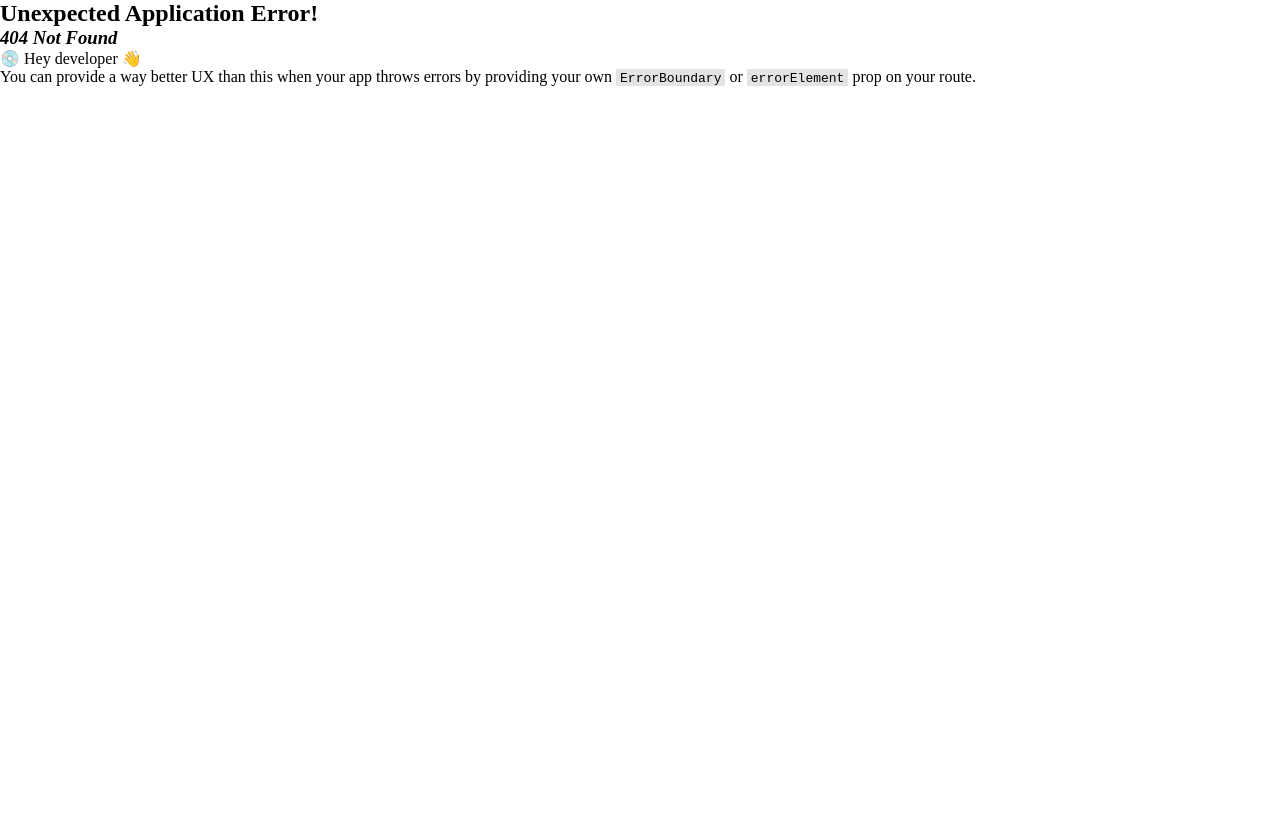
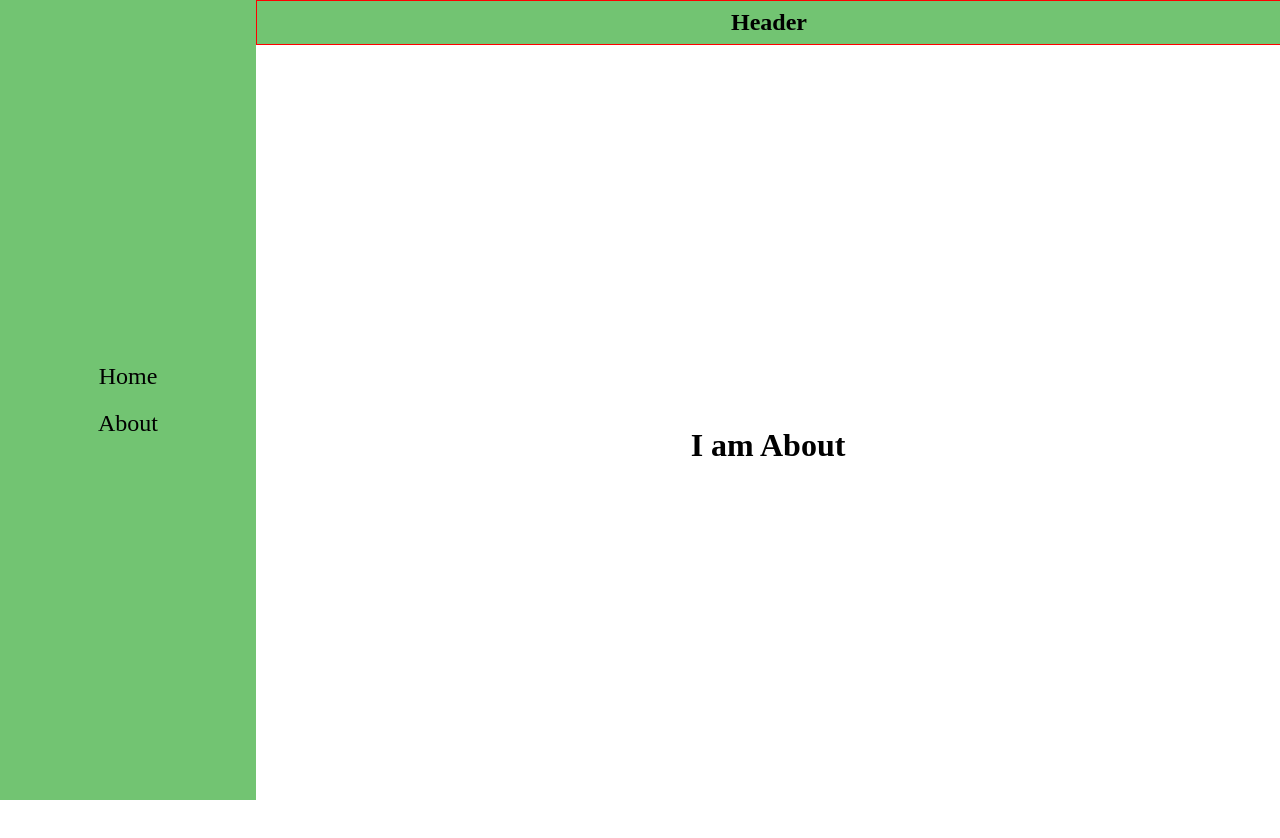
Before and after one commit to Hassan-154/codeSynce-intern-vite-practice, a React (Vite) app: page /layout/about in a window 1280 px wide. Before the commit this address had no page. Shown: the top 838 px of the page. Before the commit the page ends 800 px from the top, so only its background shows below. Built offline with nearby package versions, Linux system fonts and the light colour scheme.

Commit message:
code push

```diff
--- a/src/layout/Layout.jsx
+++ b/src/layout/Layout.jsx
@@ -1,14 +1,19 @@
-import Header from '../header/Header'
-import SideBar from '../sideBar/SideBar'
-import { Outlet } from 'react-router-dom'
+import "../style/layout.css";
+import Header from "../header/Header";
+import SideBar from "../sideBar/SideBar";
+import { Outlet } from "react-router-dom";
 function Layout() {
   return (
-    <div>
-      <Header/>
-      <SideBar/>
-      <Outlet/>
+    <div className="layout">
+      <div className="side">
+        <SideBar />
+      </div>
+      <div className="head">
+        <Header />
+        <Outlet />
+      </div>
     </div>
-  )
+  );
 }
 
-export default Layout
+export default Layout;
--- a/src/pages/About.jsx
+++ b/src/pages/About.jsx
@@ -1,7 +1,7 @@
 
 function About() {
   return (
-    <div className="left section"><h1>I am About</h1></div>
+    <div className="section"><h1>I am About</h1></div>
   )
 }
 
--- a/src/pages/Home.jsx
+++ b/src/pages/Home.jsx
@@ -1,7 +1,7 @@
 
 function Home() {
   return (
-    <div className="left section"><h1>I am Home</h1></div>
+    <div className="section"><h1>I am Home</h1></div>
   )
 }
 
--- a/src/pages/LoginPage.jsx
+++ b/src/pages/LoginPage.jsx
@@ -1,9 +1,51 @@
+import '../style/login.css'
+import { useState } from 'react'
+function LoginPage() {
 
-function LoginPage() {
+  //to keep track on user input
+  const [email, setEmail] = useState('');
+  const [pass, setPass] = useState('');
+
+  //email validation using regEx
+  const emailPattern = /^[a-zA-Z0-9.!#$%&'*+/=?^_`{|}~-]+@[a-zA-Z0-9-]+(?:\.[a-zA-Z0-9-]+)*$/;
+  const passwordPattern = /^(?=.*[A-Za-z])(?=.*\d)[A-Za-z\d]{8,}$/;
+
+  function loginUser()
+  {
+    if(emailPattern.test(email))
+    {
+      console.log("email true: ")
+    }
+    else{
+      console.log("please put a valid email: ")
+    }
+    if(passwordPattern.test(pass))
+    {
+      console.log("pass true: ")
+    }
+    else
+    {
+      console.log("please put a valid pass: ")
+    }
+  }
   return (
-    <div>
-    <h1>Login page</h1>
+    <div className="login">
+    <div className="login__content">
+    {/* heading */}
+      <h1>Login Page</h1>
+      {/* input email & password */}
+      <div className='input__field'>
+        <label>Email:</label>
+        <input onChange={ e => setEmail(e.target.value) } type='email' className='input'/>
+        <label>Password:</label>
+        <input onChange={ e => setPass(e.target.value)} type="password" className='input'/>
+      </div>
+      {/* sign in button */}
+      <div className='button__container'>
+      <button onClick={loginUser}>Sign in</button>
+      </div>
     </div>
+  </div>
   )
 }
 
--- a/src/sideBar/SideBar.jsx
+++ b/src/sideBar/SideBar.jsx
@@ -1,14 +1,29 @@
-import '../style/sideBar.css'
+import "../style/sideBar.css";
 import { Link } from "react-router-dom";
 function SideBar() {
+//array of object
+ const path  = [
+  {
+    path: 'home',
+    page: 'Home'
+  },
+  {
+    path: 'about',
+    page: 'About'
+  }
+ ]
   return (
-    <div className='sideBar'>
-    <ul>
-    <li><Link to="home" >Home</Link></li>
-    <li><Link to="about" >About</Link></li>
-    </ul>
+    <div className="sideBar">
+      {
+        path.map( pick => (
+         <ul key={pick}>
+          <li><Link to={pick.path}>{pick.page}</Link></li>
+         </ul>
+        ))
+      }
+
     </div>
-  )
+  );
 }
 
-export default SideBar
+export default SideBar;
--- a/src/style/header.css
+++ b/src/style/header.css
@@ -1,11 +1,7 @@
 .header{
-   position: fixed;
-   top: 0;
    width: 100%;
-   height: 55px;
-   display: flex;
-   align-items: center;
-   justify-content: center;
    background-color: rgb(114, 196, 114);
-   margin-left: 10%;
+   text-align: center;
+   padding: 8px 0px;
+   border: 1px solid red;
 }
--- /dev/null
+++ b/src/style/layout.css
@@ -0,0 +1,10 @@
+.layout{
+    display: flex;
+    flex-wrap: warp;
+}
+.side{
+    flex-basis: 20%;
+}
+.head{
+    flex-basis: 80%;
+}
--- /dev/null
+++ b/src/style/login.css
@@ -0,0 +1,53 @@
+
+.login {
+    display: grid;
+    place-items: center;
+    height: 100vh;
+    background: linear-gradient(rgba(0, 0, 0, 0.750),rgba(0,0,0,0.750)),
+    url('../assets/back.jpg') no-repeat center / cover;
+  }
+  .login__content {
+    padding: 40px 100px;
+    background-color: rgba(128, 128, 128, 0.234);
+    color: white;
+    border-radius: 10px;
+    min-width: 250px;
+  }
+  .login__content  h1{
+    font-size: 40px;
+    text-align: center;
+  }
+  .input__field{
+    padding-top: 5px;
+    display: flex;
+    flex-direction: column;
+    gap: 5px;
+  }
+label{
+    margin-top: 10px;
+    font-size: 18px;
+}
+.input__field .input{
+    background: none;
+    border: 1px solid white;
+    outline: none;
+    padding: 6px 4px;
+    color: white;
+}
+.button__container{
+    display: flex;
+    align-items: center;
+    justify-content: center;
+    padding-top: 20px;
+}
+.button__container button{
+    color: white;
+    font-size: 20px;
+    padding: 10px 33px;
+    border: none;
+    background-color: rgba(128, 128, 128, 0.515);
+}
+.button__container button:hover{
+    background-color: rgba(97, 97, 97, 0.515);
+    cursor: pointer;
+}
--- a/src/style/sideBar.css
+++ b/src/style/sideBar.css
@@ -1,19 +1,25 @@
-.sideBar{
+/* .sideBar{
     width: 100%;
-    position: absolute;
-    top: 0;
-    left: 0;
     height: 100vh;
-    max-width: 20%;
     display: flex;
     align-items: center;
     justify-content: center;
-    background-color: rgb(114, 196, 114)
-}
-.sideBar ul {
-    font-size: 20px;
+    background-color: rgb(114, 196, 114);
+    border: 1px solid red;
+} */
+
+.sideBar{
+    width: 100%;
+    height: 100vh;
     display: flex;
     flex-direction: column;
     gap: 20px;
+    align-items: center;
+    justify-content: center;
+    background-color: rgb(114, 196, 114);
+}
+a{
     text-decoration: none;
+    font-size: 24px;
+    color: black;
 }
```
Also changed, not shown: src/main.jsx (+20 -16 lines), notes/react-1.txt (added), notes/react-2.txt (added), 1 other file (tests, documents, lock files or other folders).
